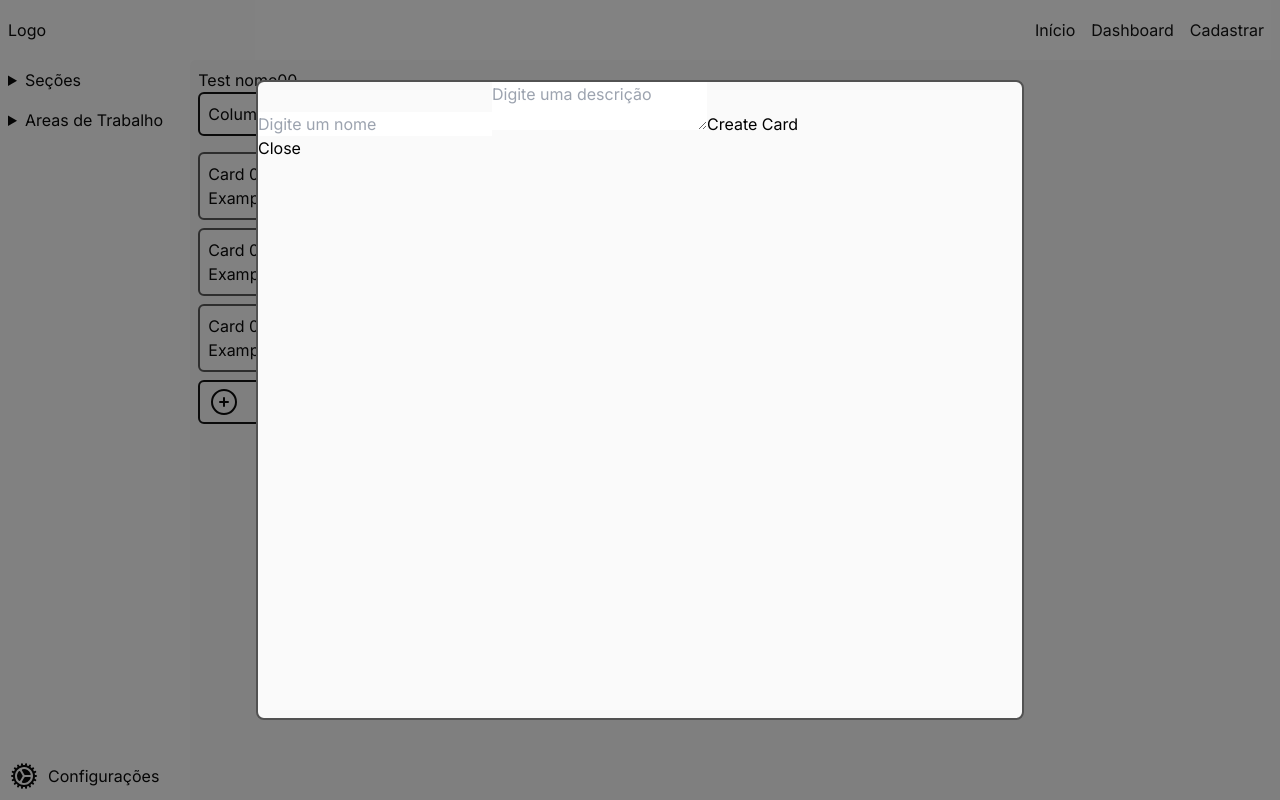
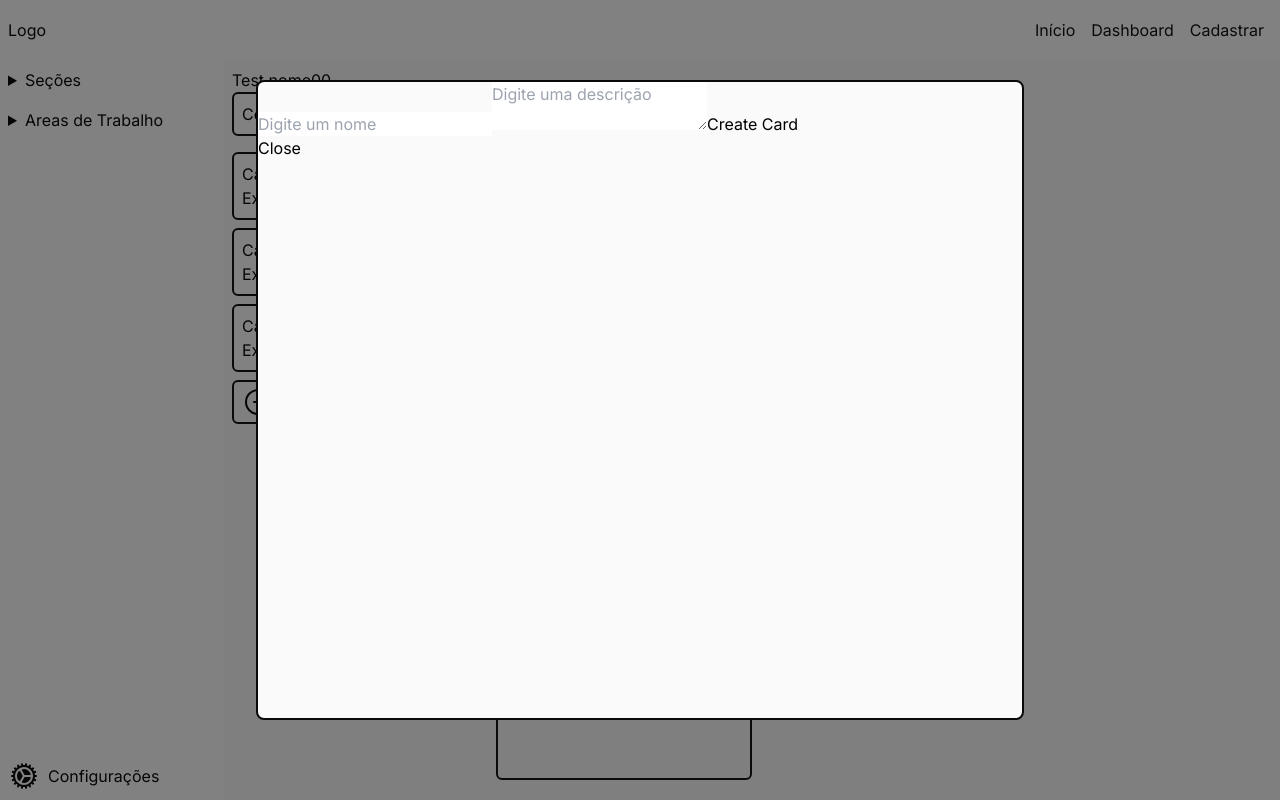
Before and after one commit to PragmaDevelopers/SistemasRC, a Next.js app in the folder SistemaBase/front-end/: page /dashboard/board/nome00 in a window 1280 px wide. Both pictures are taken after a click on the button "Add Card". Built offline with nearby package versions, Linux system fonts and the light colour scheme.

Commit message:
made some changes

```diff
--- a/SistemaBase/front-end/src/app/dashboard/board/[id]/page.tsx
+++ b/SistemaBase/front-end/src/app/dashboard/board/[id]/page.tsx
@@ -168,14 +168,14 @@ function CardElement(props: CardElementProps) {
 
     if (isDragging) {
         return (
-            <div className='bg-neutral-300 border-neutral-800 rounded-md w-64 h-16 border-2'
+            <div className='bg-neutral-300 border-neutral-950 rounded-md w-64 h-16 border-2'
                 ref={setNodeRef} style={style} />
         );
     }
 
 
     return (
-        <div className='my-2 bg-neutral-50 border-neutral-600 border-2 rounded-md p-2 relative'
+        <div className='my-2 bg-neutral-50 border-neutral-950 border-2 rounded-md p-2 relative'
             ref={setNodeRef} style={style} {...attributes} {...listeners}>
             <h1>{card.title}</h1>
             <p>{card.description}</p>
@@ -223,7 +223,7 @@ function ColumnContainer(props: ColumnContainerProps) {
 
     if (isDragging) {
         return (
-            <div ref={setNodeRef} style={style} className='h-full w-64 bg-neutral-300 rounded-md border-2 border-neutral-600 content-[" "]'>
+            <div ref={setNodeRef} style={style} className='h-full w-64 bg-neutral-300 rounded-md border-2 border-neutral-950 content-[" "]'>
             </div>
         );
     }
@@ -234,10 +234,10 @@ function ColumnContainer(props: ColumnContainerProps) {
 
     return (
         <div className='relative w-64 h-full overflow-auto'
-            ref={setNodeRef} style={style}>
+            ref={setNodeRef} style={style} {...attributes} {...listeners} >
             <div className='w-full bg-neutral-50 rounded-md border-2 border-neutral-950 p-2 mb-4 flex flex-row justify-between items-center'>
                 <div
-                    {...attributes} {...listeners} onClick={() => setEditMode(true)}>
+                    onClick={() => setEditMode(true)}>
                     {editMode ? <input
                         type='text'
                         autoFocus
@@ -264,7 +264,7 @@ function ColumnContainer(props: ColumnContainerProps) {
                     })}
                 </SortableContext>
             </div>
-            <button onClick={handleCreateCard} className=' relative border-neutral-950 rounded-md border-2 p-2 flex w-full items-center justify-center mb-8'>
+            <button onClick={handleCreateCard} className=' relative border-neutral-950 rounded-md border-2 p-2 flex w-full items-center justify-center'>
                 <PlusCircleIcon className='w-8 aspect-square absolute top-1 left-2' />
                 <h1 className='w-full text-center'>Add Card</h1>
             </button>
@@ -357,8 +357,8 @@ export default function Page({ params }: { params: { id: string } }) {
                     columns: newColumnsArray,
                 };
             });
-        } else if (active.data.current?.type === "CARD") {
-            console.log("ACTIVE CARD");
+        } else {
+            console.log("ACTIVE CARD", active.data.current?.type);
             if (over.data.current?.type === "COLUMN") {
                 console.log("OVER COLUMN");
                 setKanbanData((prevKanbanData: KanbanData) => {
@@ -401,7 +401,7 @@ export default function Page({ params }: { params: { id: string } }) {
                 })
             } else if (over.data.current?.type === "CARD") {
                 console.log("OVER CARD");
-                if (Object.keys(active.data.current).length !== 0) {
+                if (Object.keys(active.data.current as any).length !== 0) {
                     console.log("CURRENT NOT EMPTY", event);
                     setKanbanData((prevKanbanData: KanbanData) => {
                         const cardEl: Card = active.data.current?.card;
@@ -637,9 +637,9 @@ export default function Page({ params }: { params: { id: string } }) {
     };
 
     return (
-        <main className="w-full h-full overflow-x-auto overflow-y-none">
+        <main className="w-full h-full overflow-x-auto overflow-y-hidden shrink-0">
             <div className={(showCreateCardForm ? 'flex ' : 'hidden ') + 'absolute top-0 left-0 w-full h-full z-20 justify-center items-center bg-neutral-950/50'}>
-                <div className='w-[60%] h-[80%] bg-neutral-50 rounded-lg border-neutral-600 border-2'>
+                <div className='w-[60%] h-[80%] bg-neutral-50 rounded-lg border-neutral-950 border-2'>
                     <form onSubmit={createCardForm}>
                         <input type='text' name='title' placeholder='Digite um nome' />
                         <textarea name='description' placeholder='Digite uma descrição'></textarea>
@@ -652,7 +652,7 @@ export default function Page({ params }: { params: { id: string } }) {
                 <h1>Test {params.id}</h1>
             </div>
             <DndContext sensors={sensors} onDragStart={onDragStart} onDragEnd={onDragEnd} onDragOver={onDragOver}>
-                <div className="flex flex-row justify-start items-start gap-x-2 w-full h-full">
+                <div className="flex flex-row justify-start items-start gap-x-2 w-full h-[95%] overflow-auto shrink-0">
                     <SortableContext items={columnsId}>
                         {kanbanData.columns.map((col: Column) => <ColumnContainer
                             createCard={createCard}
@@ -662,7 +662,7 @@ export default function Page({ params }: { params: { id: string } }) {
                             column={col}
                             deleteColumn={removeColumn} />)}
                     </SortableContext>
-                    <button onClick={createNewColumn}>
+                    <button className='w-64 h-full rounded-md border-2 border-neutral-950 justify-center items-center' onClick={createNewColumn}>
                         Add Column
                     </button>
                 </div>
--- a/SistemaBase/front-end/src/app/dashboard/layout.tsx
+++ b/SistemaBase/front-end/src/app/dashboard/layout.tsx
@@ -26,7 +26,7 @@ export default function Layout({ children }: any) {
 
     return (
         <main className="w-full h-full flex flex-row items-start justify-between">
-            <div className="grow relative w-56 h-full flex flex-col justify-start items-start">
+            <div className="grow relative w-56 h-full flex flex-col justify-start items-start shrink-0">
                 <form className="hidden">
                     <input type="text" placeholder="Pesquisar Card" />
                 </form>
```
